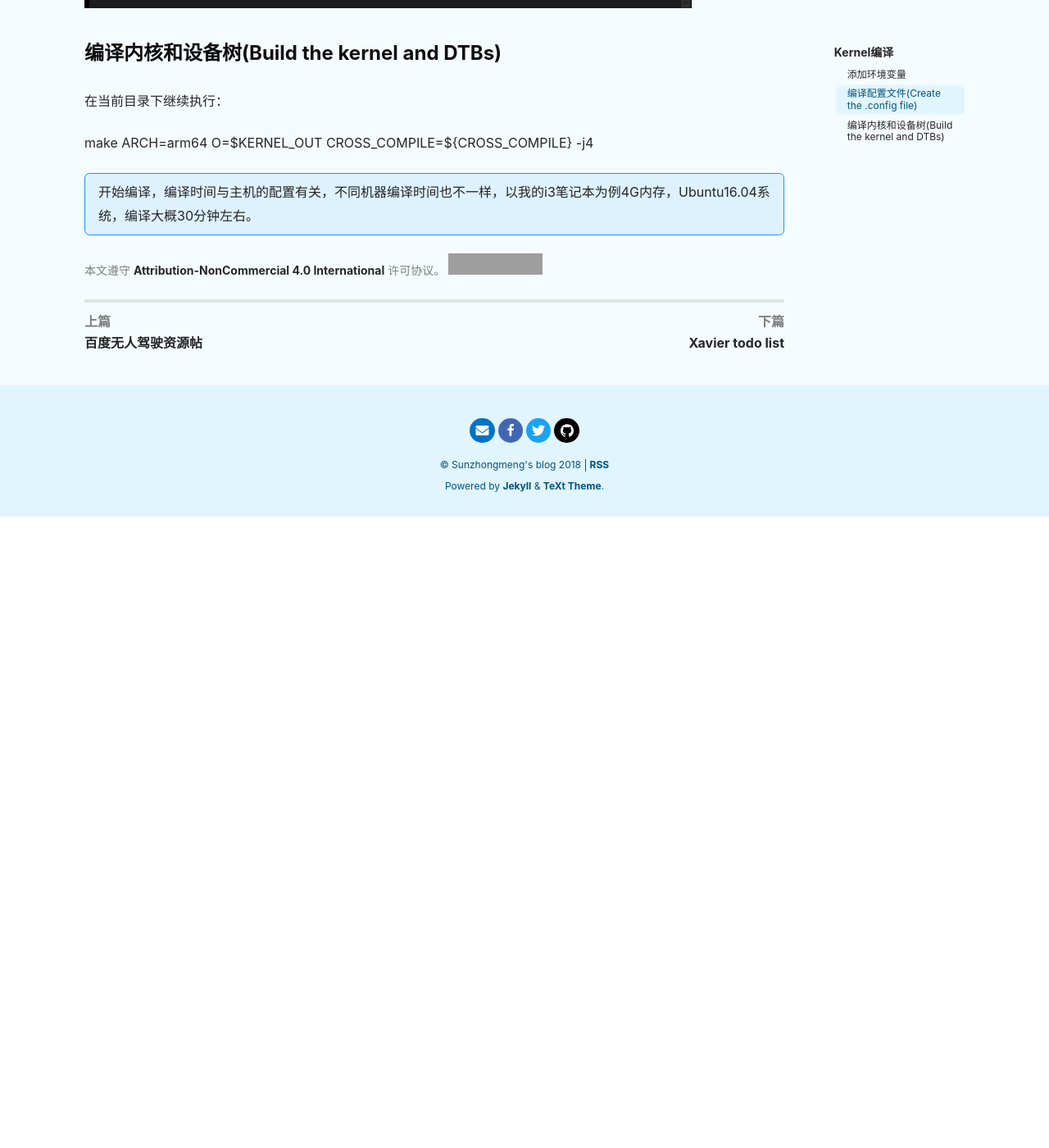
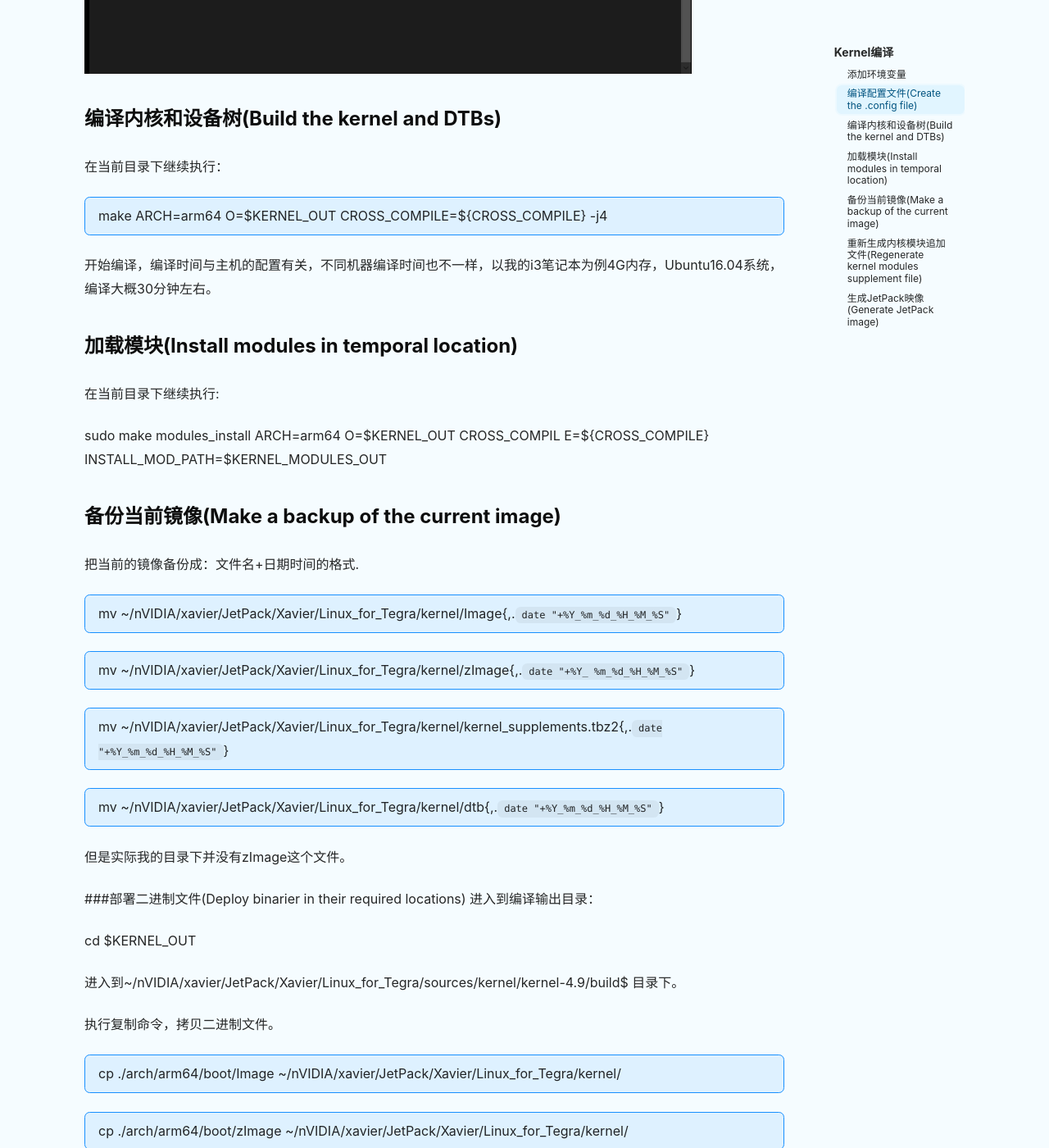
Before and after one commit to releung/sunzhongmeng.github.io, a Jekyll site: the page built from _posts/2018-12-27-nvidia-xavier-build-kernel.md, in a window 1280 px wide and 1400 px high, scrolled down 1613 px. Shown: the whole window at 82% size. Built offline with Jekyll 4.4.1, drawn with Linux system fonts in a browser that asks for light colours; nearby versions of some CDN libraries; comment, search, counter and statistics services are not loaded; before the commit the page ends 2243 px from its top, so only the background shows below that; some of the changed text lies outside the part shown; grey boxes are pictures that could not be loaded.

Commit message:
修改文章Xavier内核编译

```diff
--- a/_posts/2018-12-27-nvidia-xavier-build-kernel.md
+++ b/_posts/2018-12-27-nvidia-xavier-build-kernel.md
@@ -5,7 +5,7 @@ category : tech
 tags : Xavier
 key : 内核编译
 ---
-
+本文主要基于JetPack源码进行内核编译，也可以下载制定版本的内核源码进行编译，具体方法参照[“Specific Version Source”](https://developer.ridgerun.com/wiki/index.php?title=Xavier/JetPack_4.1/Compiling_Code/Kernel)部分.
 * 在Nvidia 下载中心下载与内核版本对应的工具链（[GCC 6.4.1 Tool Chain for 64-bit Kernel](https://developer.nvidia.com/embedded/dlc/kernel-gcc-6-4-tool-chain)）,下载后解压到~/nVIDIA/toolchain 目录下。
 * 设置环境变量
 
@@ -33,7 +33,6 @@ export KERNEL_MODULES_OUT=~/nVIDIA/xavier/JetPack/Xavier/Linux_for_Tegra/rootfs
 在~/nVIDIA/xavier/JetPack/Xavier/Linux_for_Tegra/sources/kernel/kernel-4.9目录下输入：
 
 make ARCH=arm64 O=$KERNEL_OUT tegra_defconfig
-
 {:.info}
 
 执行结果如图所示:
@@ -44,7 +43,69 @@ make ARCH=arm64 O=$KERNEL_OUT tegra_defconfig
 在当前目录下继续执行：
 
 make ARCH=arm64 O=$KERNEL_OUT CROSS_COMPILE=${CROSS_COMPILE} -j4
-
 {:.info}
 
 开始编译，编译时间与主机的配置有关，不同机器编译时间也不一样，以我的i3笔记本为例4G内存，Ubuntu16.04系统，编译大概30分钟左右。
+
+### 加载模块(Install modules in temporal location)
+在当前目录下继续执行:
+
+sudo make modules_install ARCH=arm64 O=$KERNEL_OUT CROSS_COMPIL
+E=${CROSS_COMPILE} INSTALL_MOD_PATH=$KERNEL_MODULES_OUT
+{:,info}
+
+### 备份当前镜像(Make a backup of the current image)
+把当前的镜像备份成：文件名+日期时间的格式.
+
+mv ~/nVIDIA/xavier/JetPack/Xavier/Linux_for_Tegra/kernel/Image{,.`date "+%Y_%m_%d_%H_%M_%S"`}
+{:.info}
+
+ mv ~/nVIDIA/xavier/JetPack/Xavier/Linux_for_Tegra/kernel/zImage{,.`date "+%Y_    %m_%d_%H_%M_%S"`}
+{:.info}
+
+mv ~/nVIDIA/xavier/JetPack/Xavier/Linux_for_Tegra/kernel/kernel_supplements.tbz2{,.`date "+%Y_%m_%d_%H_%M_%S"`}
+{:.info}
+
+mv ~/nVIDIA/xavier/JetPack/Xavier/Linux_for_Tegra/kernel/dtb{,.`date "+%Y_%m_%d_%H_%M_%S"`}
+{:.info}
+
+但是实际我的目录下并没有zImage这个文件。
+
+###部署二进制文件(Deploy binarier in their required locations)
+进入到编译输出目录：
+
+cd $KERNEL_OUT
+{:.INFO}
+
+进入到~/nVIDIA/xavier/JetPack/Xavier/Linux_for_Tegra/sources/kernel/kernel-4.9/build$ 目录下。
+
+执行复制命令，拷贝二进制文件。
+
+cp ./arch/arm64/boot/Image ~/nVIDIA/xavier/JetPack/Xavier/Linux_for_Tegra/kernel/
+{:.info}
+
+cp ./arch/arm64/boot/zImage ~/nVIDIA/xavier/JetPack/Xavier/Linux_for_Tegra/kernel/
+{:.info}
+
+cp -r ./arch/arm64/boot/dts ~/nVIDIA/xavier/JetPack/Xavier/Linux_for_Tegra/kernel/
+{:.info}
+
+### 重新生成内核模块追加文件(Regenerate kernel modules supplement file)
+切换到~/nVIDIA/xavier/JetPack/Xavier/Linux_for_Tegra/rootfs目录
+
+cd $KERNEL_MODULES_OUT
+{:.info}
+
+执行如下命令：
+
+tar --owner root --group root -cjf ~/nVIDIA/xavier/JetPack/Xavier/Linux_for_Tegro/kernel/kernel_supplements.tbz2 lib/modules
+{:.info}
+
+### 生成JetPack映像(Generate JetPack image)
+切换到~/nVIDIA/xavier/JetPack/Xavier/Linux_for_Tegra/目录下，执行如下命令：
+
+cd ~/nVIDIA/xavier/JetPack/Xavier/Linux_for_Tegra
+{:.info}
+
+sudo ./apply_binaries.sh
+{:.info}
```
